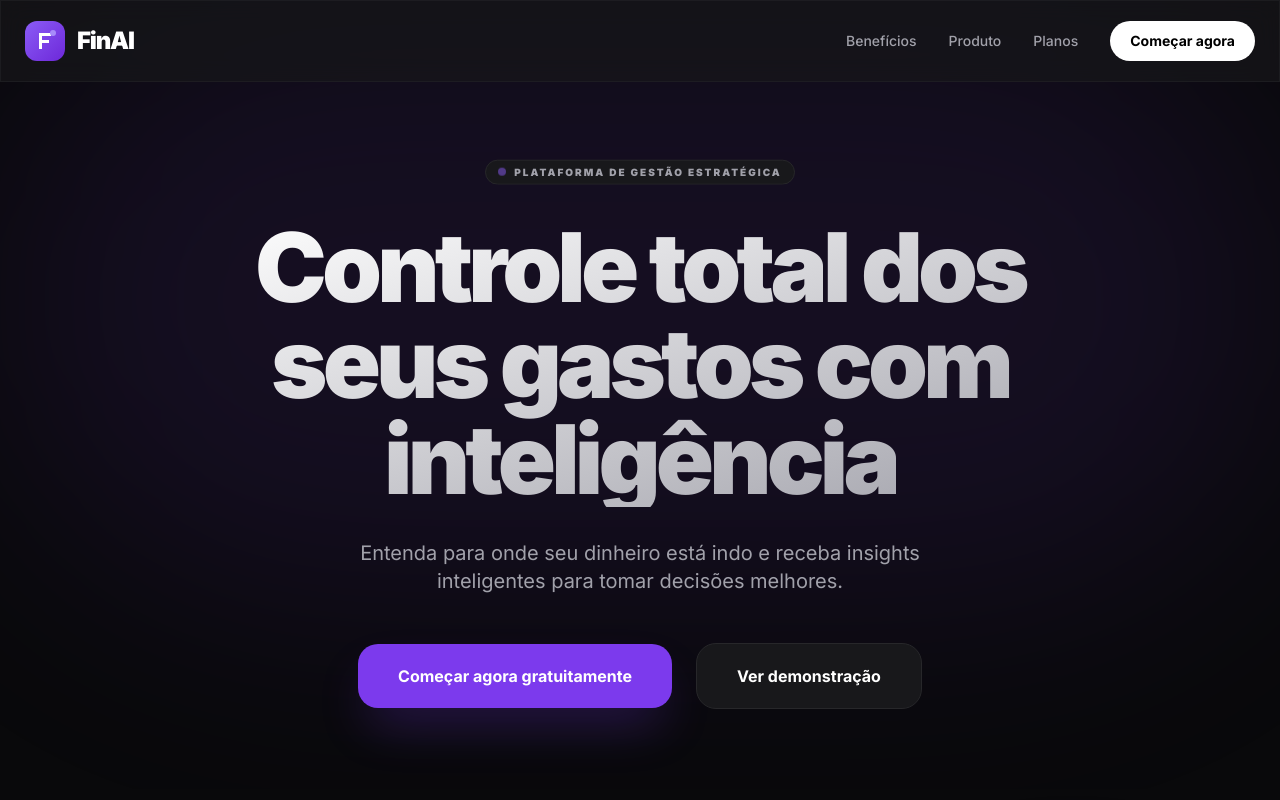
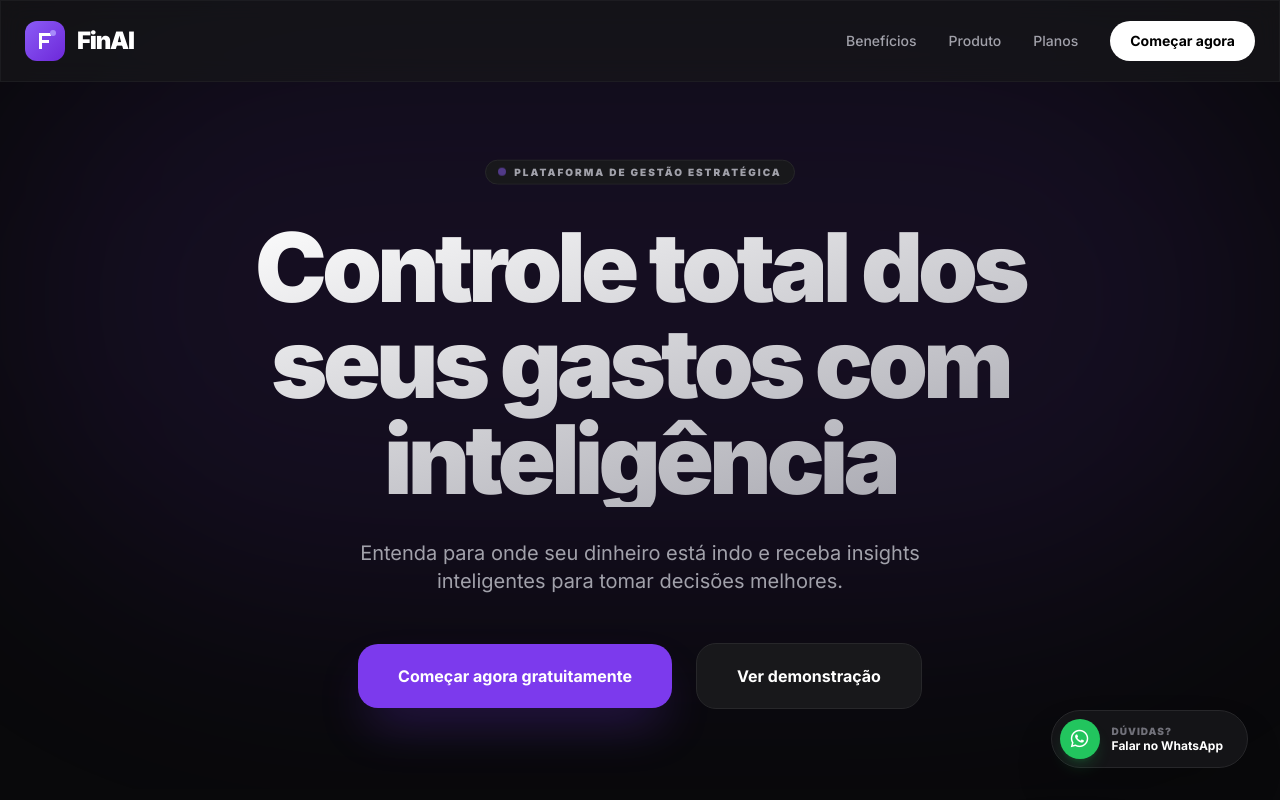
Before and after one commit to debbsouz/FinAI, a website: page landing.html in a window 1280 px wide. Shown: the top 800 px of the page. Drawn offline with nearby package versions, Linux system fonts and the light colour scheme.

Commit message:
Adicionei um botão de contato via WhatsApp à landing page

```diff
--- a/landing.html
+++ b/landing.html
@@ -631,5 +631,18 @@
         </div>
     </footer>
 
+    <!-- Botão WhatsApp Fixo -->
+    <a href="https://wa.me/5551995245630?text=Olá,%20quero%20saber%20mais%20sobre%20o%20FinAI"
+       target="_blank"
+       class="fixed bottom-8 right-8 z-50 flex items-center gap-3 bg-zinc-900/80 backdrop-blur-md border border-zinc-800 p-2 pr-6 rounded-full shadow-2xl hover:bg-zinc-800 hover:border-violet-500/50 transition-all group animate-fade-in">
+        <div class="w-10 h-10 bg-green-500 rounded-full flex items-center justify-center text-white shadow-lg shadow-green-500/20 group-hover:scale-110 transition-transform">
+            <i class="fab fa-whatsapp text-xl"></i>
+        </div>
+        <div class="flex flex-col">
+            <span class="text-[10px] font-black uppercase tracking-widest text-zinc-500 leading-none mb-1">Dúvidas?</span>
+            <span class="text-xs font-bold text-white leading-none">Falar no WhatsApp</span>
+        </div>
+    </a>
+
 </body>
 </html>
```
